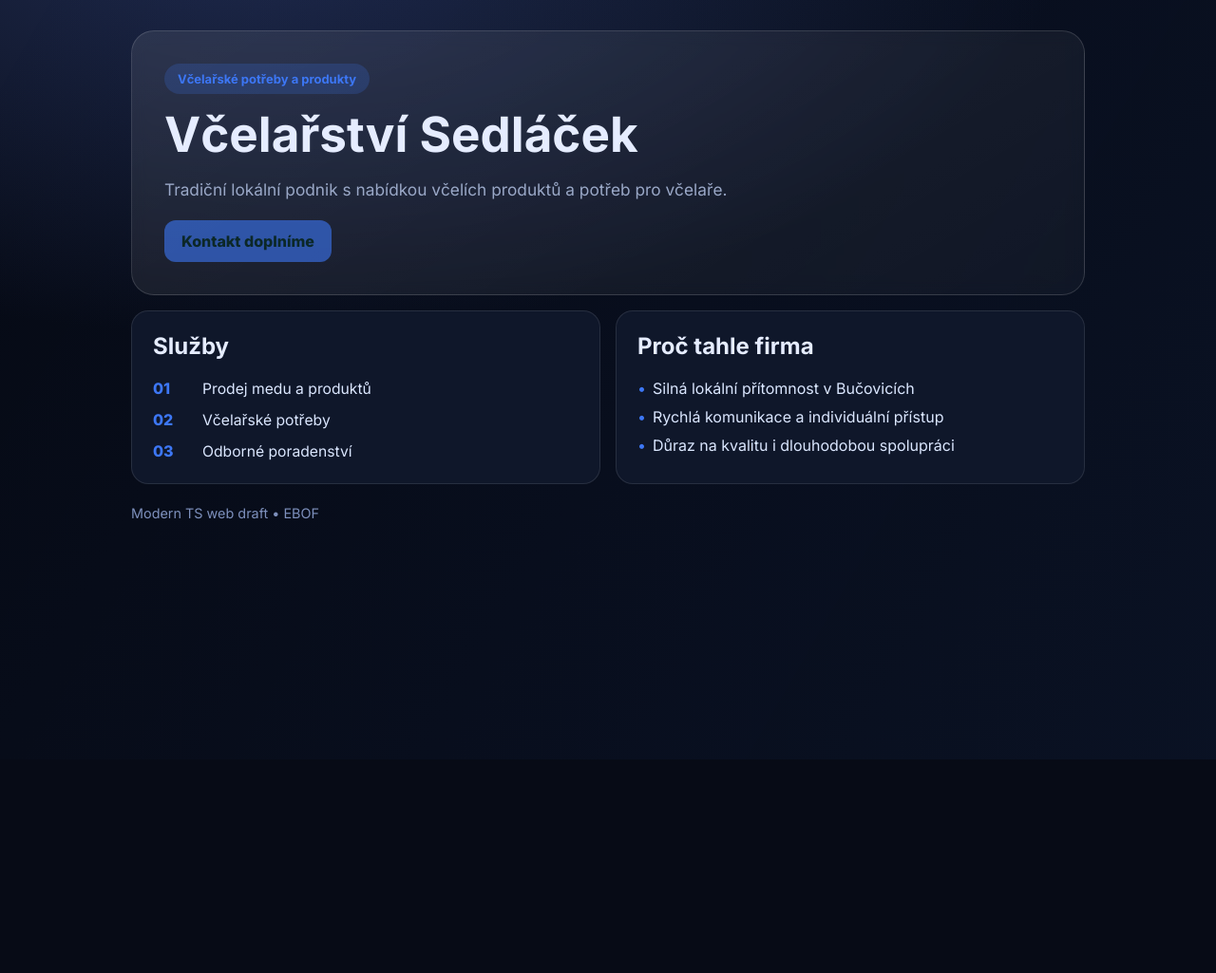
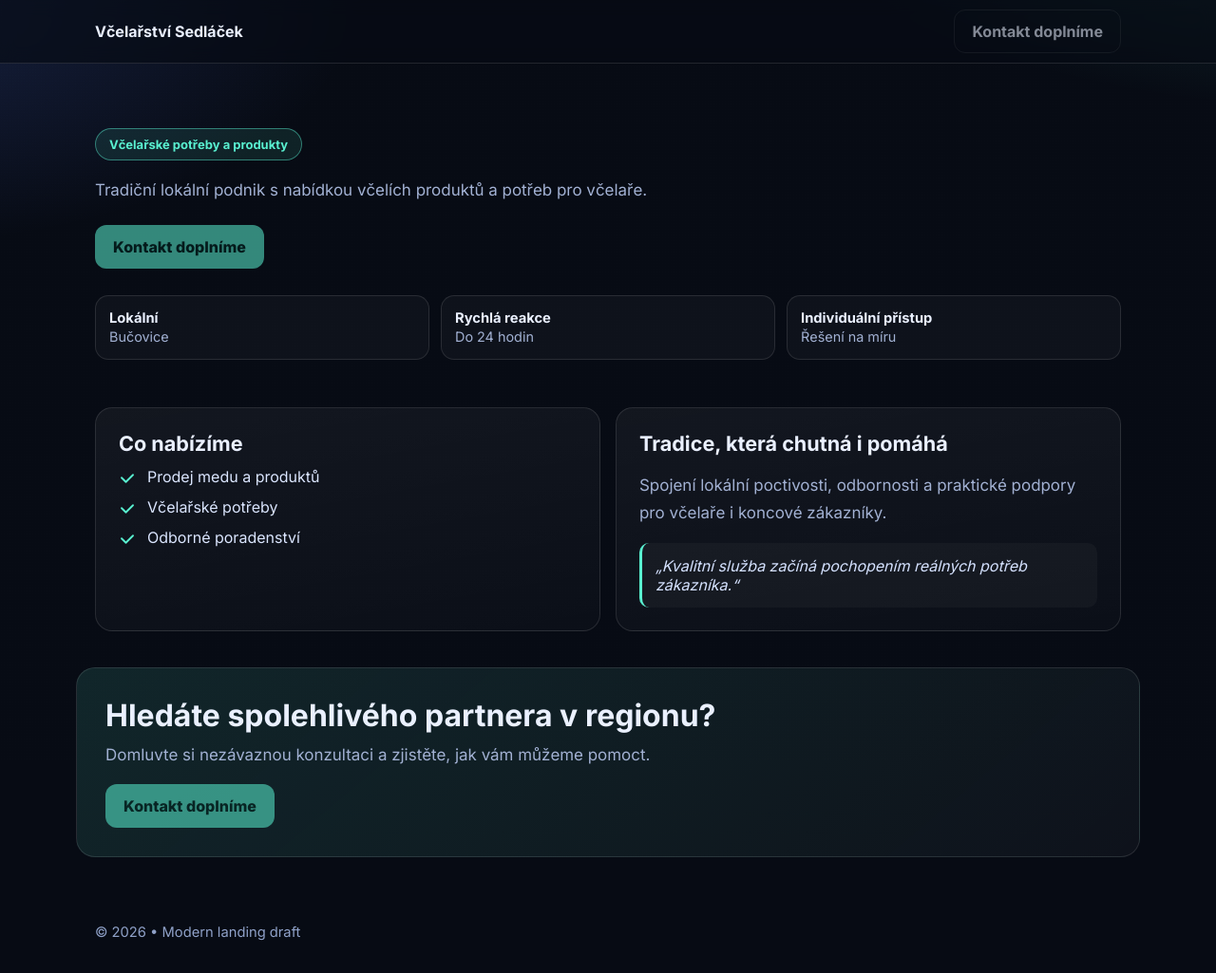
Before and after one commit to OskarKlepotevrel67/ebof-vcelarstvi-sedlacek, a plain HTML site: page index.html in a window 1280 px wide. Shown: the whole page at 95% size. Before the commit the page ends 800 px from the top, so only its background shows below. Drawn offline with Linux system fonts and the light colour scheme.

Commit message:
Redesign: premium landing page structure and visuals

```diff
--- a/app.js
+++ b/app.js
@@ -1 +1 @@
-(()=>{var e=window.COMPANY,c=t=>document.querySelector(t),r=(t,n)=>{let a=c(t);a&&(a.textContent=n)};r("[data-name]",e.name);r("[data-tag]",e.tag);r("[data-about]",e.about);r("title",`${e.name} | EBOF`);var o=c("[data-services]");o&&(o.innerHTML="",e.services.forEach((t,n)=>{let a=document.createElement("li");a.innerHTML=`<span>${String(n+1).padStart(2,"0")}</span><p>${t}</p>`,o.appendChild(a)}));var s=c("[data-cta]");s&&(s.textContent=e.cta,e.website&&e.website!=="#"?s.href=e.website:(s.removeAttribute("href"),s.style.opacity="0.6",s.style.pointerEvents="none"));var l=Array.from(document.querySelectorAll(".reveal")),d=new IntersectionObserver(t=>{t.forEach(n=>{n.isIntersecting&&n.target.classList.add("in")})},{threshold:.12});l.forEach(t=>d.observe(t));var m=document.documentElement,i=180;setInterval(()=>{i=(i+1)%360,m.style.setProperty("--accent",`hsl(${i} 90% 60%)`)},120);})();
+(()=>{var t=window.COMPANY,r=e=>document.querySelector(e),i=(e,n)=>{let s=r(e);s&&(s.textContent=n)};i("[data-name]",t.name);i("[data-tag]",t.tag);i("[data-about]",t.about);i("[data-city]",t.city);i("[data-benefit-title]",t.benefitTitle);i("[data-benefit-text]",t.benefitText);document.title=`${t.name} | ${t.city}`;var a=r("[data-services]");a&&(a.innerHTML="",t.services.forEach(e=>{let n=document.createElement("li");n.innerHTML=`<svg viewBox='0 0 24 24' aria-hidden='true'><path d='M20 7 10 17l-6-6'/></svg><span>${e}</span>`,a.appendChild(n)}));var c=Array.from(document.querySelectorAll("[data-cta]"));c.forEach(e=>{e.textContent=t.cta,t.website&&t.website!=="#"?e.href=t.website:(e.removeAttribute("href"),e.style.opacity="0.55",e.style.pointerEvents="none")});var o=r("[data-year]");o&&(o.textContent=String(new Date().getFullYear()));var l=new IntersectionObserver(e=>{e.forEach(n=>n.isIntersecting&&n.target.classList.add("in"))},{threshold:.12});Array.from(document.querySelectorAll(".reveal")).forEach(e=>l.observe(e));})();
--- a/index.html
+++ b/index.html
@@ -3,46 +3,62 @@
 <head>
   <meta charset="UTF-8" />
   <meta name="viewport" content="width=device-width, initial-scale=1.0" />
-  <meta name="description" content="Moderní firemní prezentace" />
+  <meta name="description" content="Moderní landing page firemní prezentace" />
   <meta property="og:type" content="website" />
-  <meta property="og:title" content="EBOF" />
+  <meta property="og:title" content="Landing page" />
   <meta property="og:description" content="Moderní webová prezentace firmy" />
-  <title>EBOF</title>
+  <title>Landing page</title>
   <link rel="preconnect" href="https://fonts.googleapis.com">
   <link rel="preconnect" href="https://fonts.gstatic.com" crossorigin>
-  <link href="https://fonts.googleapis.com/css2?family=Inter:wght@400;500;700;800&display=swap" rel="stylesheet">
+  <link href="https://fonts.googleapis.com/css2?family=Inter:wght@400;500;700;800;900&display=swap" rel="stylesheet">
   <link rel="stylesheet" href="./styles.css" />
 </head>
 <body>
-  <div class="bg"></div>
-  <main class="wrap">
-    <section class="hero reveal">
-      <span class="pill" data-tag></span>
+  <div class="noise"></div>
+  <header class="topbar">
+    <div class="container nav">
+      <strong data-name></strong>
+      <a data-cta class="btn ghost" target="_blank" rel="noopener">Web</a>
+    </div>
+  </header>
+
+  <main>
+    <section class="hero container reveal">
+      <span class="chip" data-tag></span>
       <h1 data-name></h1>
       <p data-about></p>
-      <div class="actions">
+      <div class="hero-cta">
         <a data-cta class="btn" target="_blank" rel="noopener">Zjistit více</a>
+      </div>
+      <div class="stats">
+        <article><strong>Lokální</strong><span data-city></span></article>
+        <article><strong>Rychlá reakce</strong><span>Do 24 hodin</span></article>
+        <article><strong>Individuální přístup</strong><span>Řešení na míru</span></article>
       </div>
     </section>
 
-    <section class="grid">
-      <article class="card reveal">
-        <h2>Služby</h2>
+    <section class="container grid">
+      <article class="panel reveal">
+        <h2>Co nabízíme</h2>
         <ul data-services class="services"></ul>
       </article>
-      <article class="card reveal">
-        <h2>Proč tahle firma</h2>
-        <ul class="bullets">
-          <li>Silná lokální přítomnost v Bučovicích</li>
-          <li>Rychlá komunikace a individuální přístup</li>
-          <li>Důraz na kvalitu i dlouhodobou spolupráci</li>
-        </ul>
+      <article class="panel reveal">
+        <h2 data-benefit-title></h2>
+        <p data-benefit-text></p>
+        <div class="quote">„Kvalitní služba začíná pochopením reálných potřeb zákazníka.“</div>
       </article>
     </section>
 
-    <footer>Modern TS web draft • EBOF</footer>
+    <section class="container cta-block reveal">
+      <h2>Hledáte spolehlivého partnera v regionu?</h2>
+      <p>Domluvte si nezávaznou konzultaci a zjistěte, jak vám můžeme pomoct.</p>
+      <a data-cta class="btn" target="_blank" rel="noopener">Kontaktovat</a>
+    </section>
   </main>
-  <script>window.COMPANY={"name":"Včelařství Sedláček","tag":"Včelařské potřeby a produkty","about":"Tradiční lokální podnik s nabídkou včelích produktů a potřeb pro včelaře.","services":["Prodej medu a produktů","Včelařské potřeby","Odborné poradenství"],"cta":"Kontakt doplníme","website":"#"};</script>
+
+  <footer class="container footer">© <span data-year></span> <span data-name></span> • Modern landing draft</footer>
+
+  <script>window.COMPANY={"name":"Včelařství Sedláček","tag":"Včelařské potřeby a produkty","about":"Tradiční lokální podnik s nabídkou včelích produktů a potřeb pro včelaře.","services":["Prodej medu a produktů","Včelařské potřeby","Odborné poradenství"],"cta":"Kontakt doplníme","website":"#","city":"Bučovice","benefitTitle":"Tradice, která chutná i pomáhá","benefitText":"Spojení lokální poctivosti, odbornosti a praktické podpory pro včelaře i koncové zákazníky."};</script>
   <script type="module" src="./app.js"></script>
 </body>
 </html>
--- a/styles.css
+++ b/styles.css
@@ -1,18 +1,44 @@
-:root{--bg:#070b16;--panel:#0f172a;--text:#e5ecff;--muted:#9aa8c7;--accent:hsl(180 90% 60%)}
-*{box-sizing:border-box}html,body{margin:0;padding:0}
-body{font-family:Inter,system-ui,sans-serif;background:radial-gradient(90rem 45rem at 20% -10%,#1f2a4d 0%,transparent 60%),var(--bg);color:var(--text);min-height:100svh}
-.bg{position:fixed;inset:0;pointer-events:none;background:linear-gradient(120deg,transparent, color-mix(in oklab,var(--accent) 18%, transparent));opacity:.35}
-.wrap{max-width:1040px;margin:auto;padding:32px 18px 70px}
-.hero{background:linear-gradient(150deg,rgba(255,255,255,.09),rgba(255,255,255,.03));border:1px solid rgba(255,255,255,.14);padding:34px;border-radius:24px;backdrop-filter: blur(8px)}
-.pill{display:inline-block;padding:8px 14px;border-radius:999px;background:color-mix(in oklab,var(--accent) 20%, transparent);color:var(--accent);font-weight:700;font-size:13px}
-h1{font-size:clamp(2rem,4vw,3.4rem);line-height:1.03;margin:16px 0 12px}
-p{font-size:1.08rem;line-height:1.7;color:var(--muted);max-width:70ch}
-.actions{margin-top:18px}.btn{display:inline-block;padding:12px 18px;border-radius:12px;background:var(--accent);color:#022c22;text-decoration:none;font-weight:800}
-.grid{display:grid;grid-template-columns:repeat(auto-fit,minmax(280px,1fr));gap:16px;margin-top:16px}
-.card{background:var(--panel);border:1px solid rgba(255,255,255,.1);border-radius:18px;padding:22px}h2{margin-top:0}
-.services,.bullets{list-style:none;padding:0;margin:0;display:grid;gap:10px}
-.services li{display:grid;grid-template-columns:42px 1fr;gap:10px;align-items:start}
-.services span{font-weight:800;color:var(--accent)} .services p{margin:0;color:#dbe7ff;font-size:.98rem;line-height:1.45}
-.bullets li{padding-left:16px;position:relative;color:#dbe7ff}.bullets li::before{content:'•';position:absolute;left:0;color:var(--accent)}
-footer{margin-top:22px;color:#7f91bc;font-size:.9rem}
+:root{
+  --bg:#070b14;
+  --card:#0f1729;
+  --line:rgba(255,255,255,.11);
+  --text:#eaf0ff;
+  --muted:#a2b1d3;
+  --accent:#59f0d0;
+}
+*{box-sizing:border-box}
+html,body{margin:0;padding:0}
+body{font-family:Inter,system-ui,sans-serif;background:
+radial-gradient(80rem 40rem at 110% -20%, rgba(89,240,208,.22), transparent 50%),
+radial-gradient(70rem 36rem at -10% 0%, rgba(90,126,255,.2), transparent 45%),
+var(--bg);color:var(--text)}
+.container{max-width:1120px;margin:0 auto;padding:0 20px}
+.noise{position:fixed;inset:0;pointer-events:none;opacity:.18;background-image:radial-gradient(rgba(255,255,255,.18) 1px,transparent 1px);background-size:3px 3px;mix-blend-mode:soft-light}
+.topbar{position:sticky;top:0;z-index:5;background:rgba(7,11,20,.65);backdrop-filter: blur(9px);border-bottom:1px solid var(--line)}
+.nav{height:66px;display:flex;align-items:center;justify-content:space-between}
+.hero{padding:68px 20px 24px}
+.chip{display:inline-flex;padding:8px 14px;border-radius:999px;border:1px solid rgba(89,240,208,.45);color:var(--accent);font-weight:700;font-size:13px;background:rgba(89,240,208,.1)}
+h1{font-size:clamp(2.2rem,5vw,4rem);line-height:1.02;margin:16px 0 12px;letter-spacing:-.03em;max-width:18ch}
+p{color:var(--muted);font-size:1.06rem;line-height:1.72;max-width:72ch}
+.hero-cta{margin-top:22px}
+.btn{display:inline-flex;align-items:center;justify-content:center;padding:12px 18px;border-radius:12px;border:1px solid transparent;background:var(--accent);color:#032922;text-decoration:none;font-weight:800;transition:.2s transform,.2s box-shadow}
+.btn:hover{transform:translateY(-1px);box-shadow:0 10px 25px rgba(89,240,208,.25)}
+.btn.ghost{background:transparent;color:var(--text);border-color:var(--line);font-weight:600}
+.stats{margin-top:28px;display:grid;grid-template-columns:repeat(auto-fit,minmax(200px,1fr));gap:12px}
+.stats article{padding:14px;border-radius:14px;background:rgba(255,255,255,.03);border:1px solid var(--line)}
+.stats strong{display:block;font-size:.92rem}
+.stats span{color:var(--muted);font-size:.9rem}
+.grid{display:grid;grid-template-columns:repeat(auto-fit,minmax(290px,1fr));gap:16px;padding:26px 20px}
+.panel{background:linear-gradient(170deg,rgba(255,255,255,.05),rgba(255,255,255,.02));border:1px solid var(--line);border-radius:18px;padding:24px}
+.panel h2{margin:0 0 12px;font-size:1.35rem}
+.services{list-style:none;margin:0;padding:0;display:grid;gap:11px}
+.services li{display:grid;grid-template-columns:20px 1fr;gap:10px;align-items:start}
+.services svg{width:18px;height:18px;stroke:var(--accent);stroke-width:2.5;fill:none;stroke-linecap:round;stroke-linejoin:round;margin-top:3px}
+.services span{color:#dbe6ff}
+.quote{margin-top:14px;padding:14px;border-left:3px solid var(--accent);background:rgba(255,255,255,.03);border-radius:10px;color:#d5e2ff;font-style:italic}
+.cta-block{margin:12px auto 48px;padding:30px;border-radius:20px;border:1px solid var(--line);background:linear-gradient(140deg,rgba(89,240,208,.12),rgba(255,255,255,.03))}
+.cta-block h2{margin:0 0 8px;font-size:clamp(1.5rem,3vw,2rem)}
+.cta-block p{margin:0 0 16px}
+.footer{padding:22px 20px 34px;color:#8fa1c8;font-size:.92rem}
 .reveal{opacity:0;transform:translateY(18px);transition:all .6s ease}.reveal.in{opacity:1;transform:translateY(0)}
+@media (max-width:700px){.hero{padding-top:52px}}
```
